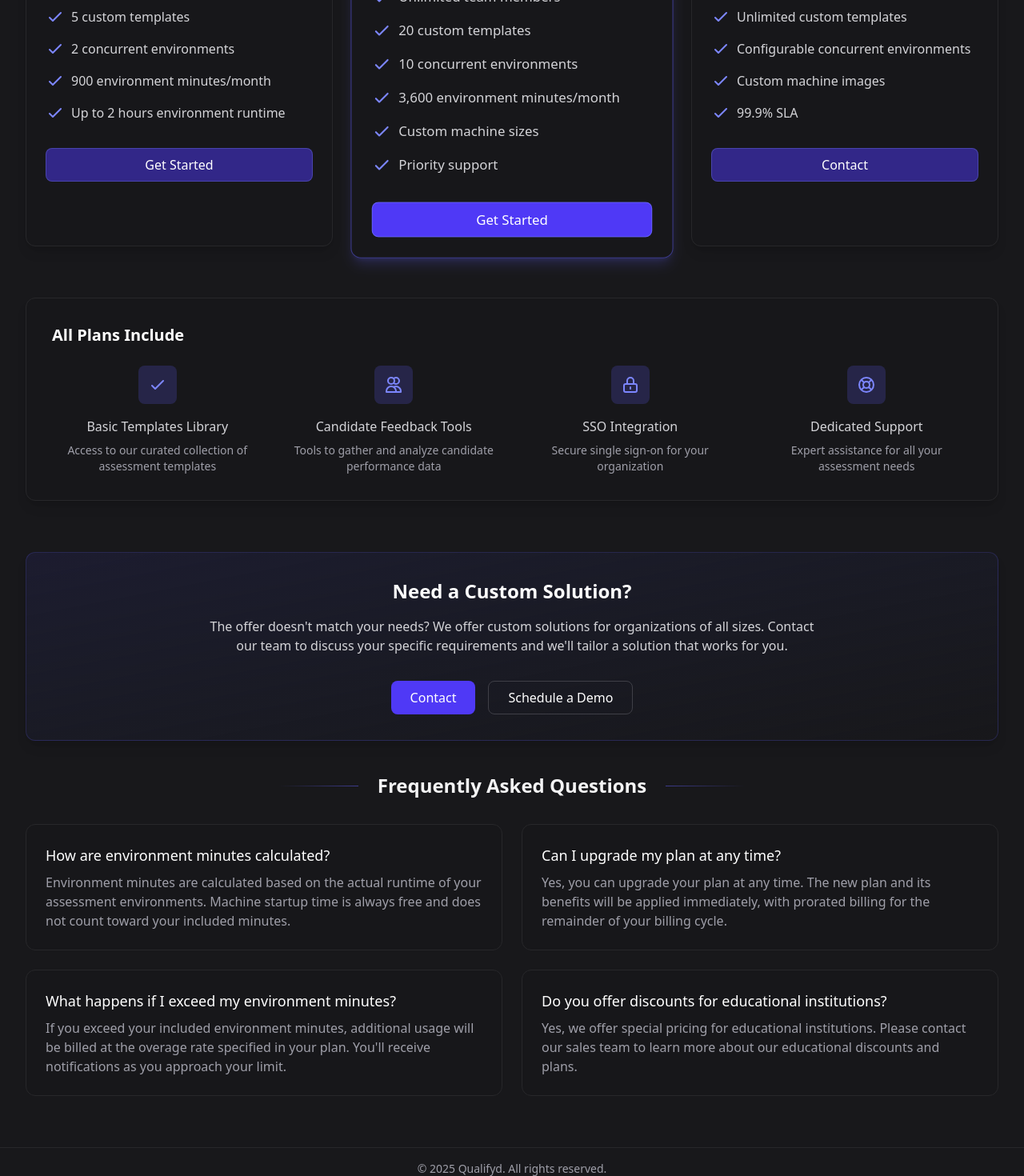
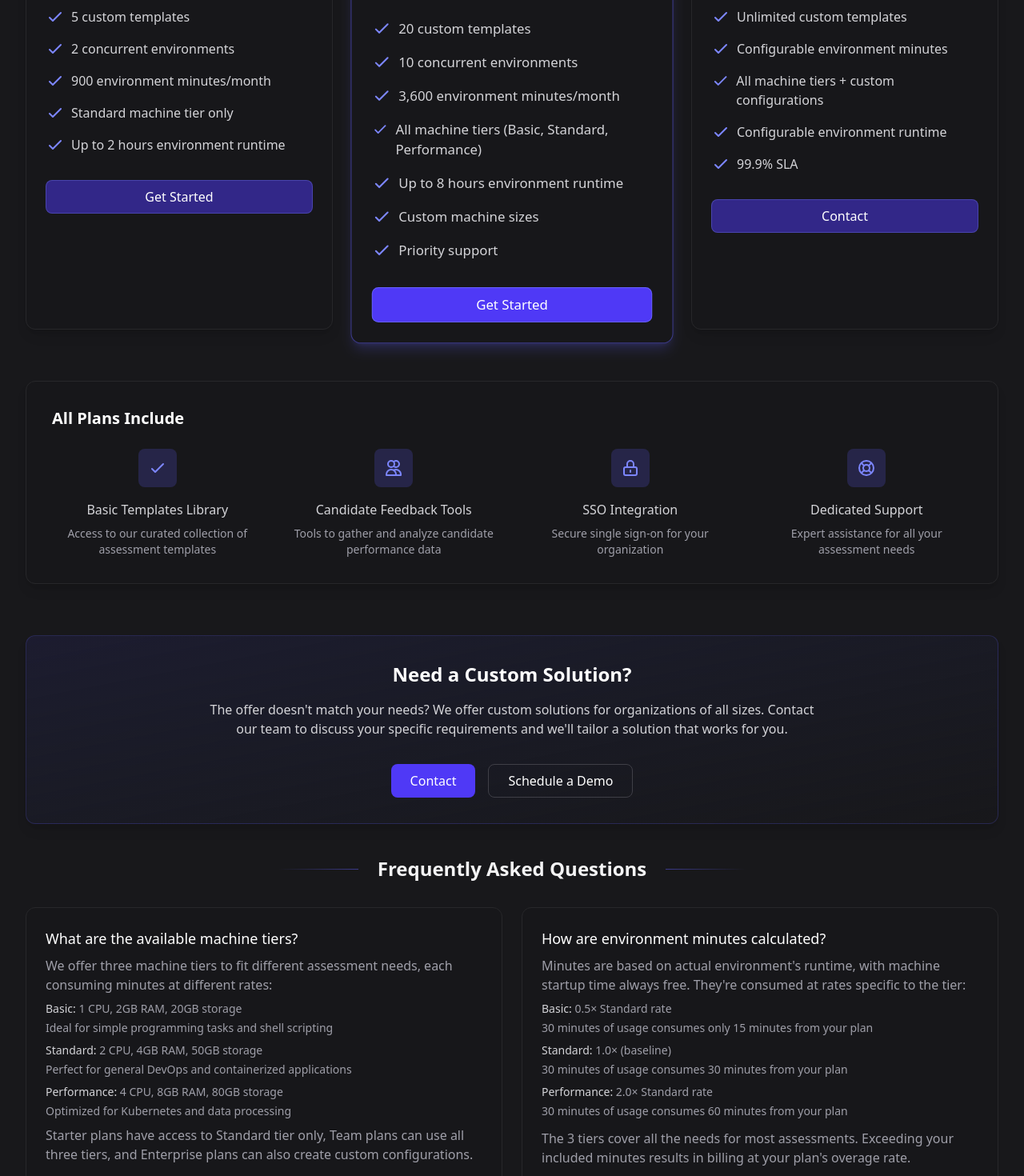
Before and after one commit to cstanislawski/qualifyd, a Next.js app in the folder frontend/: page /pricing in a window 1280 px wide. Shown: the part 880-2350 px from the top of the page at 80% size. Built offline with nearby package versions, Linux system fonts and the light colour scheme.

Commit message:
update README and pricing page to clarify machine tiers and environment minute calculations

```diff
--- a/frontend/src/app/pricing/page.tsx
+++ b/frontend/src/app/pricing/page.tsx
@@ -103,6 +103,12 @@ export default function Pricing() {
                   <svg className="h-6 w-6 text-indigo-400 mr-2" fill="none" viewBox="0 0 24 24" stroke="currentColor">
                     <path strokeLinecap="round" strokeLinejoin="round" strokeWidth={2} d="M5 13l4 4L19 7" />
                   </svg>
+                  <span className="text-zinc-300">Standard machine tier only</span>
+                </li>
+                <li className="flex items-start">
+                  <svg className="h-6 w-6 text-indigo-400 mr-2" fill="none" viewBox="0 0 24 24" stroke="currentColor">
+                    <path strokeLinecap="round" strokeLinejoin="round" strokeWidth={2} d="M5 13l4 4L19 7" />
+                  </svg>
                   <span className="text-zinc-300">Up to 2 hours environment runtime</span>
                 </li>
               </ul>
@@ -163,6 +169,18 @@ export default function Pricing() {
                   <svg className="h-6 w-6 text-indigo-400 mr-2" fill="none" viewBox="0 0 24 24" stroke="currentColor">
                     <path strokeLinecap="round" strokeLinejoin="round" strokeWidth={2} d="M5 13l4 4L19 7" />
                   </svg>
+                  <span className="text-zinc-300">All machine tiers (Basic, Standard, Performance)</span>
+                </li>
+                <li className="flex items-start">
+                  <svg className="h-6 w-6 text-indigo-400 mr-2" fill="none" viewBox="0 0 24 24" stroke="currentColor">
+                    <path strokeLinecap="round" strokeLinejoin="round" strokeWidth={2} d="M5 13l4 4L19 7" />
+                  </svg>
+                  <span className="text-zinc-300">Up to 8 hours environment runtime</span>
+                </li>
+                <li className="flex items-start">
+                  <svg className="h-6 w-6 text-indigo-400 mr-2" fill="none" viewBox="0 0 24 24" stroke="currentColor">
+                    <path strokeLinecap="round" strokeLinejoin="round" strokeWidth={2} d="M5 13l4 4L19 7" />
+                  </svg>
                   <span className="text-zinc-300">Custom machine sizes</span>
                 </li>
                 <li className="flex items-start">
@@ -213,13 +231,19 @@ export default function Pricing() {
                   <svg className="h-6 w-6 text-indigo-400 mr-2" fill="none" viewBox="0 0 24 24" stroke="currentColor">
                     <path strokeLinecap="round" strokeLinejoin="round" strokeWidth={2} d="M5 13l4 4L19 7" />
                   </svg>
-                  <span className="text-zinc-300">Configurable concurrent environments</span>
+                  <span className="text-zinc-300">Configurable environment minutes</span>
                 </li>
                 <li className="flex items-start">
                   <svg className="h-6 w-6 text-indigo-400 mr-2" fill="none" viewBox="0 0 24 24" stroke="currentColor">
                     <path strokeLinecap="round" strokeLinejoin="round" strokeWidth={2} d="M5 13l4 4L19 7" />
                   </svg>
-                  <span className="text-zinc-300">Custom machine images</span>
+                  <span className="text-zinc-300">All machine tiers + custom configurations</span>
+                </li>
+                <li className="flex items-start">
+                  <svg className="h-6 w-6 text-indigo-400 mr-2" fill="none" viewBox="0 0 24 24" stroke="currentColor">
+                    <path strokeLinecap="round" strokeLinejoin="round" strokeWidth={2} d="M5 13l4 4L19 7" />
+                  </svg>
+                  <span className="text-zinc-300">Configurable environment runtime</span>
                 </li>
                 <li className="flex items-start">
                   <svg className="h-6 w-6 text-indigo-400 mr-2" fill="none" viewBox="0 0 24 24" stroke="currentColor">
@@ -310,20 +334,53 @@ export default function Pricing() {
 
           <div className="grid grid-cols-1 md:grid-cols-2 gap-6">
             <div className="bg-zinc-900/70 border border-zinc-800 rounded-xl p-6 hover:border-indigo-500/30 transition-all duration-300">
+              <h4 className="text-lg font-medium text-white mb-2">What are the available machine tiers?</h4>
+              <p className="text-zinc-400">We offer three machine tiers to fit different assessment needs, each consuming minutes at different rates:</p>
+              <ul className="mt-2 space-y-2 text-zinc-400 text-sm">
+                <li>
+                  <span className="font-medium text-zinc-300">Basic:</span> 1 CPU, 2GB RAM, 20GB storage
+                  <div className="mt-1">Ideal for simple programming tasks and shell scripting</div>
+                </li>
+                <li>
+                  <span className="font-medium text-zinc-300">Standard:</span> 2 CPU, 4GB RAM, 50GB storage
+                  <div className="mt-1">Perfect for general DevOps and containerized applications</div>
+                </li>
+                <li>
+                  <span className="font-medium text-zinc-300">Performance:</span> 4 CPU, 8GB RAM, 80GB storage
+                  <div className="mt-1">Optimized for Kubernetes and data processing</div>
+                </li>
+              </ul>
+              <p className="mt-2 text-zinc-400">Starter plans have access to Standard tier only, Team plans can use all three tiers, and Enterprise plans can also create custom configurations.</p>
+            </div>
+
+            <div className="bg-zinc-900/70 border border-zinc-800 rounded-xl p-6 hover:border-indigo-500/30 transition-all duration-300">
               <h4 className="text-lg font-medium text-white mb-2">How are environment minutes calculated?</h4>
-              <p className="text-zinc-400">Environment minutes are calculated based on the actual runtime of your assessment environments. Machine startup time is always free and does not count toward your included minutes.</p>
+              <p className="text-zinc-400">Minutes are based on actual environment&apos;s runtime, with machine startup time always free. They&apos;re consumed at rates specific to the tier:</p>
+              <ul className="mt-2 space-y-2 text-zinc-400 text-sm">
+                <li>
+                  <span className="font-medium text-zinc-300">Basic:</span> 0.5× Standard rate
+                  <div className="mt-1">30 minutes of usage consumes only 15 minutes from your plan</div>
+                </li>
+                <li>
+                  <span className="font-medium text-zinc-300">Standard:</span> 1.0× (baseline)
+                  <div className="mt-1">30 minutes of usage consumes 30 minutes from your plan</div>
+                </li>
+                <li>
+                  <span className="font-medium text-zinc-300">Performance:</span> 2.0× Standard rate
+                  <div className="mt-1">30 minutes of usage consumes 60 minutes from your plan</div>
+                </li>
+              </ul>
+              <p className="mt-3 text-zinc-400">The 3 tiers cover all the needs for most assessments. Exceeding your included minutes results in billing at your plan&apos;s overage rate.</p>
             </div>
+
             <div className="bg-zinc-900/70 border border-zinc-800 rounded-xl p-6 hover:border-indigo-500/30 transition-all duration-300">
               <h4 className="text-lg font-medium text-white mb-2">Can I upgrade my plan at any time?</h4>
               <p className="text-zinc-400">Yes, you can upgrade your plan at any time. The new plan and its benefits will be applied immediately, with prorated billing for the remainder of your billing cycle.</p>
             </div>
+
             <div className="bg-zinc-900/70 border border-zinc-800 rounded-xl p-6 hover:border-indigo-500/30 transition-all duration-300">
               <h4 className="text-lg font-medium text-white mb-2">What happens if I exceed my environment minutes?</h4>
               <p className="text-zinc-400">If you exceed your included environment minutes, additional usage will be billed at the overage rate specified in your plan. You&apos;ll receive notifications as you approach your limit.</p>
-            </div>
-            <div className="bg-zinc-900/70 border border-zinc-800 rounded-xl p-6 hover:border-indigo-500/30 transition-all duration-300">
-              <h4 className="text-lg font-medium text-white mb-2">Do you offer discounts for educational institutions?</h4>
-              <p className="text-zinc-400">Yes, we offer special pricing for educational institutions. Please contact our sales team to learn more about our educational discounts and plans.</p>
             </div>
           </div>
         </div>
```
Also changed, not shown: 1 other file (tests, documents, lock files or other folders).
